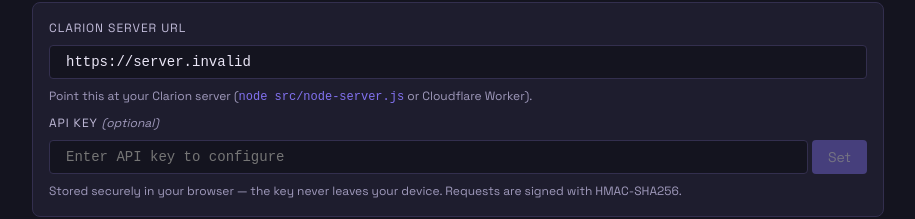
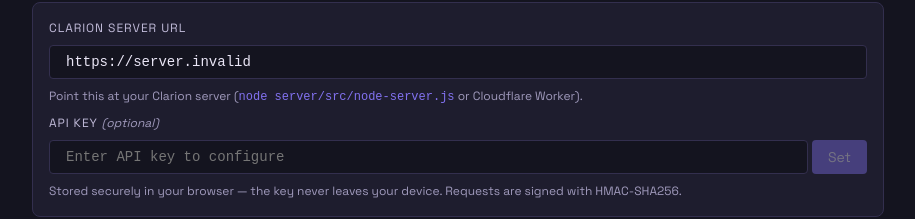
Before and after one commit to celanthe/clarion, a React (Vite) app: page / in a window 1280 px wide. Both pictures are taken after a click on the button "Server settings". Shown: the part 129-348 px from the top of the page, without its empty margins (182-1097 px from the left). Built offline with nearby package versions, Linux system fonts and the light colour scheme; no server answers.

Commit message:
Fix server path hint in UI (node server/src/node-server.js)

```diff
--- a/src/App.jsx
+++ b/src/App.jsx
@@ -193,7 +193,7 @@
             <p className="app-server-config__url-error" role="alert">{urlError}</p>
           )}
           <p className="app-server-config__hint" id="server-url-hint">
-            Point this at your Clarion server (<code>node src/node-server.js</code> or Cloudflare Worker).
+            Point this at your Clarion server (<code>node server/src/node-server.js</code> or Cloudflare Worker).
           </p>
           <label className="app-server-config__label" htmlFor="api-key">
             API key <span className="app-server-config__optional">(optional)</span>
```
